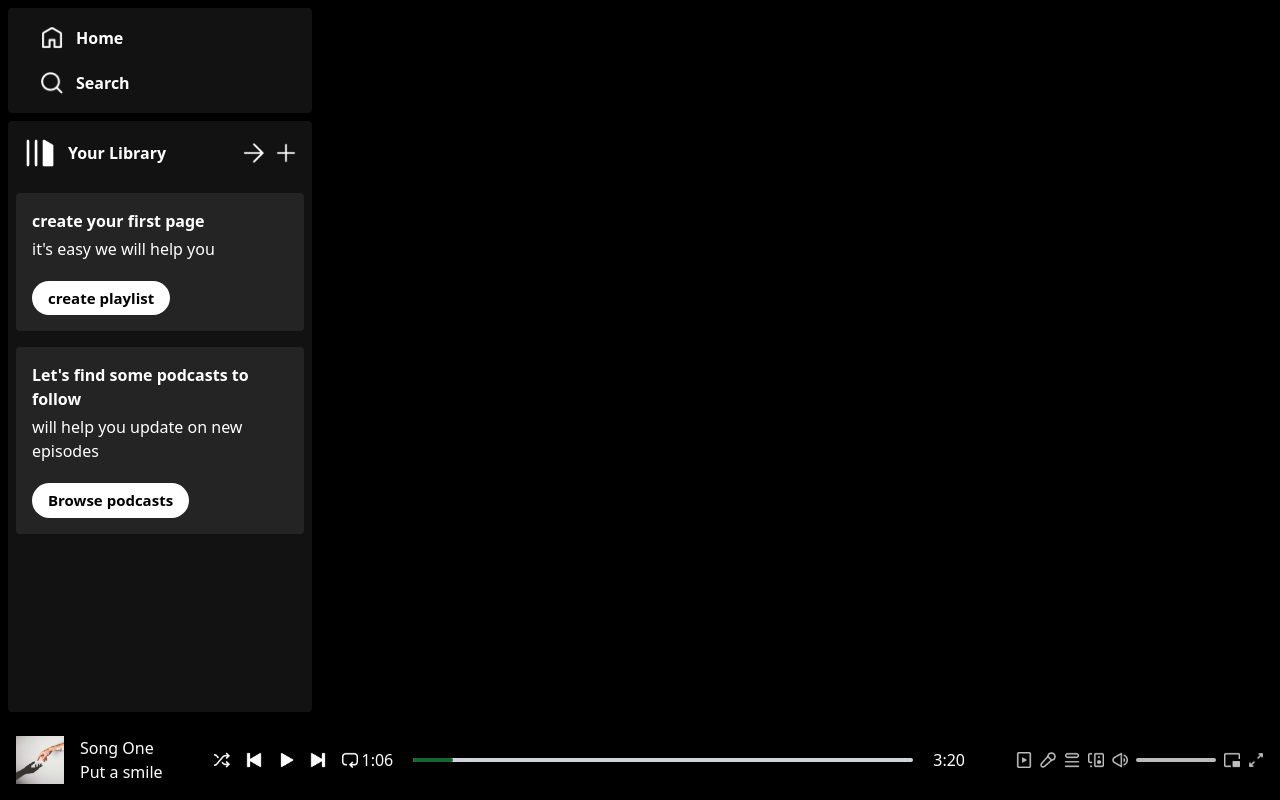
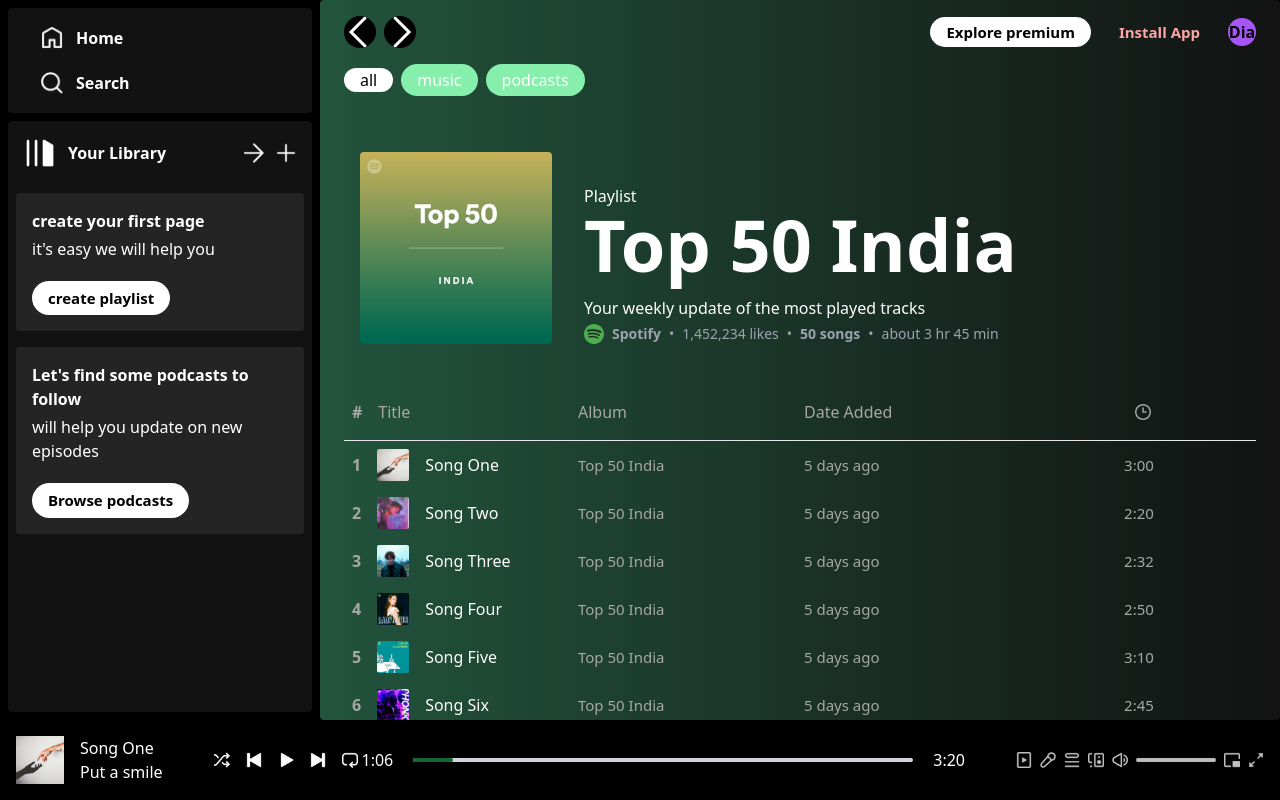
Before and after one commit to yatish2026/spotify-clone, a React (Vite) app: page /album/1 in a window 1280 px wide. Built offline with nearby package versions, Linux system fonts and the light colour scheme.

Commit message:
ui part completed display,displayalbum,displayhome

```diff
--- a/src/App.jsx
+++ b/src/App.jsx
@@ -12,6 +12,7 @@ const App = () => {
 
       </div>
       <Player/>
+      <audio preload='auto'></audio>
 
     </div>
   )
--- /dev/null
+++ b/src/components/AlbumItem.jsx
@@ -0,0 +1,15 @@
+
+import React from 'react'
+import { useNavigate } from 'react-router-dom'; //
+const AlbumItem = ({image,name,desc,id}) => {
+    const navigate= useNavigate();
+  return (
+    <div onClick={() => navigate(`/album/${id}`)} className='min-w-[180px] p-2 px-3 rounded cursor-pointer hover:bg-[#ffffff26]'>
+      <img className='rounded' src={image} alt="" />
+      <p className='font-bold mt-2 mb-1'>{name}</p>
+      <p className='text-slate-200 text-sm'>{desc}</p>
+    </div>
+  )
+}
+
+export default AlbumItem
--- a/src/components/Display.jsx
+++ b/src/components/Display.jsx
@@ -1,16 +1,32 @@
-import React from 'react'
-import { Route, Routes } from 'react-router-dom'
+import React, { useEffect, useRef } from 'react'
+import { Route, Routes, useLocation } from 'react-router-dom'
 import DisplayHome from './DisplayHome'
+import DisplayAlbum from './DisplayAlbum'
+import { albumsData } from '../assets/assets'
 
 const Display = () => {
+  const displayRef = useRef();
+  const location = useLocation();
+  const isAlbum = location.pathname.includes("album");
+  const albumId = isAlbum ? location.pathname.slice(-1) : "";
+  const bgColor = albumsData[Number(albumId)].bgColor;
+  useEffect(() => {
+    if (isAlbum) {
+      displayRef.current.style.background = 'linear-gradient(to right, ' + bgColor + ', #121212)';
+    } else {
+      displayRef.current.style.background = '#121212';
+    }
+  }, [isAlbum, bgColor]);
+
   return (
-    <div className='w-[100%-m-2] px-6 pt-4 rounded bg-[#121212]text-white overflow-auto lg:w-[75%] lg-ml-0'>
-        <Routes>
-            <Route path='/'element={<DisplayHome />}>
-
-
-            </Route>
-        </Routes>
+    <div
+      ref={displayRef}
+      className='w-full px-6 pt-4 rounded bg-[#121212] text-white overflow-auto lg:w-[75%] lg:ml-0'
+    >
+      <Routes>
+        <Route path='/' element={<DisplayHome />} />
+        <Route path='/album/:id' element={<DisplayAlbum />} />
+      </Routes>
     </div>
   )
 }
--- /dev/null
+++ b/src/components/DisplayAlbum.jsx
@@ -0,0 +1,67 @@
+import React from 'react'
+import Navbar from './Navbar'
+import { useParams } from 'react-router-dom'
+import { albumsData, assets, songsData } from '../assets/assets'
+
+const DisplayAlbum = () => {
+  const { id } = useParams()
+  const albumData = albumsData[id]
+
+  return (
+    <>
+      <Navbar />
+
+      {/* Album Info Section */}
+      <div className="container mx-auto p-4 my-10 flex gap-8 flex-col md:flex-row md:items-end">
+        <img className="w-48 rounded" src={albumData.image} alt={albumData.name} />
+        <div className="flex flex-col text-white">
+          <p>Playlist</p>
+          <h2 className="text-5xl font-bold mb-4 md:text-7xl">{albumData.name}</h2>
+          <h4>{albumData.desc}</h4>
+
+          {/* Bullet-point style info line */}
+          <p className="mt-1 text-sm text-gray-400 flex items-center gap-1">
+            <img className="inline-block w-5 h-5 mr-1" src={assets.spotify_logo} alt="Spotify" />
+            <b>Spotify</b>
+            <span className="mx-1">•</span>
+            1,452,234 likes
+            <span className="mx-1">•</span>
+            <b>50 songs</b>
+            <span className="mx-1">•</span>
+            about 3 hr 45 min
+          </p>
+        </div>
+      </div>
+
+      {/* Table Header */}
+      <div className='grid grid-cols-3 sm:grid-cols-4 mt-10 mb-4 pl-2 text-[#a7a7a7]'>
+        <p><b className='mr-4'>#</b>Title</p>
+        <p>Album</p>
+        <p className='hidden sm:block'>Date Added</p>
+        <img className='m-auto w-4' src={assets.clock_icon} alt="Duration" />
+      </div>
+      <hr />
+
+      {/* Songs List */}
+      {
+        songsData.map((item, index) => (
+          <div
+            key={index}
+            className='grid grid-cols-3 sm:grid-cols-4 gap-2 p-2 items-center text-[#a7a7a7] hover:bg-[#ffffff11] cursor-pointer rounded'
+          >
+            <p className='text-white flex items-center'>
+              <b className='mr-4 text-[#a7a7a7]'>{index + 1}</b>
+              <img className='w-8 h-8 mr-4 rounded-sm' src={item.image} alt={item.name} />
+              {item.name}
+            </p>
+            <p className='text-[15px]'>{albumData.name}</p>
+            <p className='hidden sm:block text-[15px]'>5 days ago</p>
+            <p className='text-[15px] text-center'>{item.duration}</p>
+          </div>
+        ))
+      }
+    </>
+  )
+}
+
+export default DisplayAlbum
--- a/src/components/DisplayHome.jsx
+++ b/src/components/DisplayHome.jsx
@@ -1,13 +1,46 @@
-import React from 'react'
-import Navbar from './Navbar'
-import { Route } from 'react-router-dom'
+import React from 'react';
+import Navbar from './Navbar';
+import AlbumItem from './AlbumItem';
+import SongItem from './SongItem';
+import { albumsData, songsData } from '../assets/assets';
 
 const DisplayHome = () => {
   return (
     <>
-    <Navbar />
+      <Navbar />
+      <div className='p-4 text-white'> {/* white text and padding */}
+        <div className='mb-8'>
+          <h1 className='my-5 font-bold text-2xl'>Featured Charts</h1>
+          <div className='flex overflow-auto gap-4'>
+            {albumsData.map((item, index) => (
+              <AlbumItem
+                key={index}
+                name={item.name}
+                image={item.image}
+                desc={item.desc}
+                id={item.id}
+              />
+            ))}
+          </div>
+        </div>
+
+        <div className='mb-8'>
+          <h1 className='my-5 font-bold text-2xl'>Today's Biggest Hits</h1>
+          <div className='flex overflow-auto gap-4'>
+            {songsData.map((item, index) => (
+              <SongItem
+                key={index}
+                name={item.name}
+                image={item.image}
+                desc={item.desc}
+                id={item.id}
+              />
+            ))}
+          </div>
+        </div>
+      </div>
     </>
-  )
-}
+  );
+};
 
-export default DisplayHome
+export default DisplayHome;
--- a/src/components/Navbar.jsx
+++ b/src/components/Navbar.jsx
@@ -1,13 +1,15 @@
-import React from 'react'
+import React, { use } from 'react'
 import { assets } from '../assets/assets'
+import { useNavigate } from 'react-router-dom'
 
 const Navbar = () => {
+  const navigate = useNavigate()
   return (
     <>
     <div className='w-full flex justify-between items-center font-semibold'>
         <div className='flex items-center gap-2'>
-            <img className='w-8 bg-black rounded-2xl cursor-pointer' src={assets.arrow_left} alt="" />
-            <img className='w-8 bg-black rounded-2xl cursor-pointer' src={assets.arrow_right} alt="" />
+            <img onClick={() => navigate(-1)} className='w-8 bg-black rounded-2xl cursor-pointer' src={assets.arrow_left} alt="" />
+            <img onClick={() => navigate(1)} className='w-8 bg-black rounded-2xl cursor-pointer' src={assets.arrow_right} alt="" />
 
         </div>
         <div className='flex items-center gap-4'>
--- /dev/null
+++ b/src/components/SongItem.jsx
@@ -0,0 +1,13 @@
+import React from 'react'
+
+const SongItem = ({name, image, desc, id}) => {
+  return (
+    <div className='min-w-[180px] p-2 px-3 rounded cursor-pointer hover:bg-[#ffffff26]'>
+      <img className='rounded' src={image} alt="" />
+      <p className='font-bold mt-2 mb-1'>{name}</p>
+      <p className='text-slate-200 text-sm'>{desc}</p>
+    </div>
+  )
+}
+
+export default SongItem
--- a/src/index.css
+++ b/src/index.css
@@ -1,3 +1,6 @@
 @tailwind base;
 @tailwind components;
 @tailwind utilities;
+::-webkit-scrollbar {
+    display: none;
+}
```
Also changed, not shown: src/context/PlayerContext.jsx (added).
